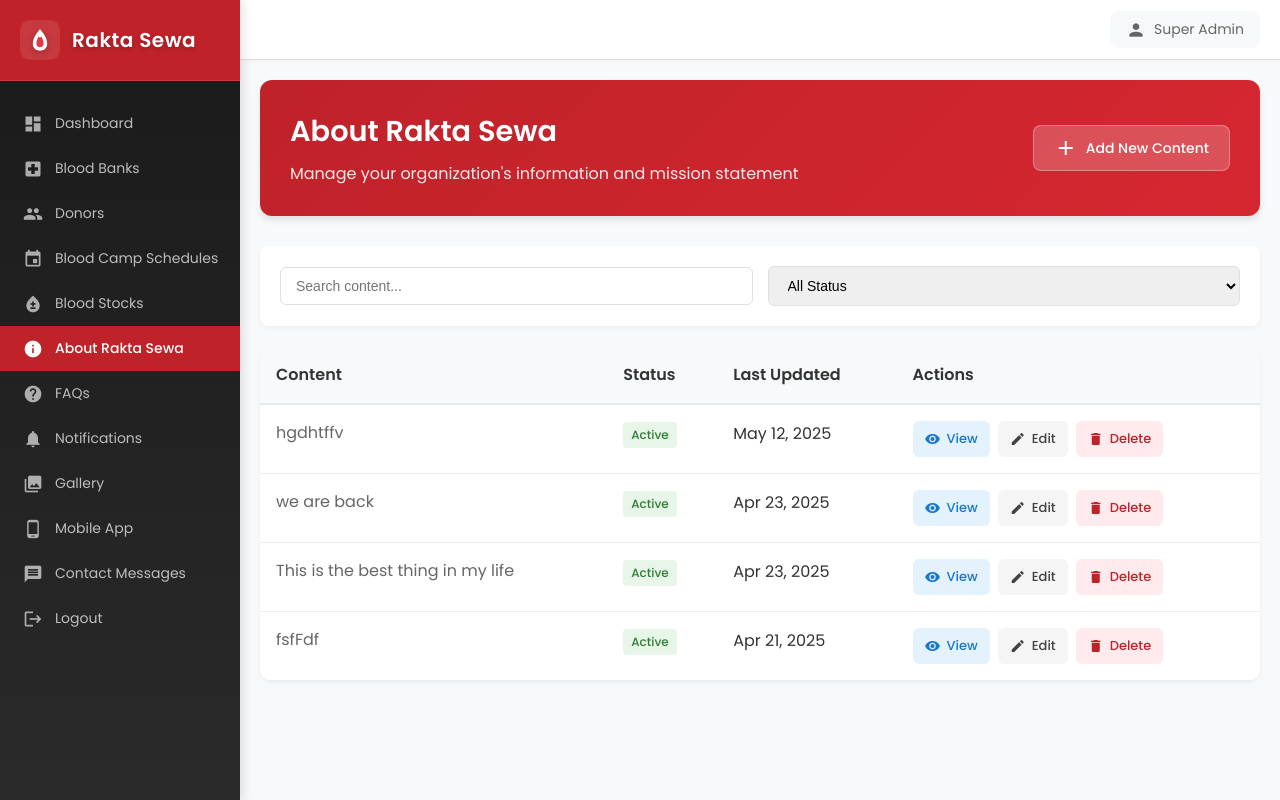
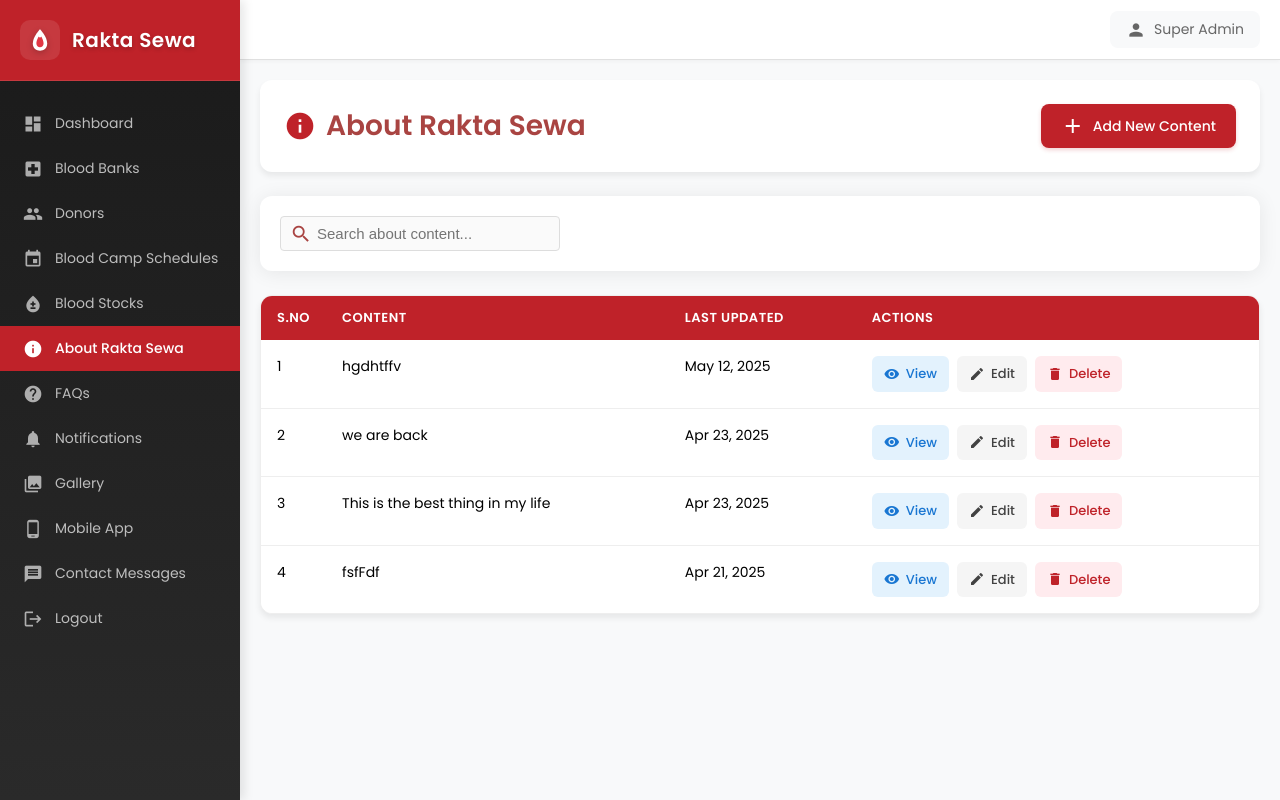
Before and after one commit to JitenChapagain/FYP, a Django app: page /admin/about-raktasewa/ in a window 1280 px wide. Run offline with Django 3.2, Linux system fonts and the light colour scheme; a user stored in the database is signed in; data comes from the database, SQL or seed files in the repository; both versions use the stored data as it was after the commit.

Commit message:
About Section...

```diff
--- a/custom_admin/templates/about_raktasewa/adminAboutRaktaSewa.html
+++ b/custom_admin/templates/about_raktasewa/adminAboutRaktaSewa.html
@@ -8,34 +8,41 @@
 {% block content %}
 <style>
     .content-header {
-        background: linear-gradient(135deg, #bf2229 0%, #d62731 100%);
-        padding: 30px;
+        background: #fff;
+        padding: 24px;
         border-radius: 12px;
-        box-shadow: 0 4px 6px rgba(0,0,0,0.1);
-        margin-bottom: 30px;
+        box-shadow: 0 4px 6px rgba(0,0,0,0.07);
+        margin-bottom: 24px;
         display: flex;
         justify-content: space-between;
         align-items: center;
-        color: white;
     }
 
     .content-title {
-        color: white;
-        font-size: 1.8rem;
+        color: #A94442;
+        font-size: 28px;
         font-weight: 600;
         margin: 0;
+        display: flex;
+        align-items: center;
+        gap: 10px;
+    }
+
+    .content-title .material-icons {
+        color: #bf2229;
+        font-size: 32px;
     }
 
     .content-subtitle {
-        color: rgba(255,255,255,0.9);
+        color: #666;
         font-size: 1rem;
         margin-top: 8px;
     }
 
     .add-button {
-        background: rgba(255,255,255,0.2);
+        background: #bf2229;
         color: white;
-        border: 1px solid rgba(255,255,255,0.3);
+        border: none;
         padding: 10px 20px;
         border-radius: 8px;
         display: flex;
@@ -46,11 +53,13 @@
         text-decoration: none;
         font-size: 14px;
         font-weight: 500;
+        box-shadow: 0 2px 4px rgba(191, 34, 41, 0.2);
     }
 
     .add-button:hover {
-        background: rgba(255,255,255,0.3);
-        transform: translateY(-2px);
+        background: #a94442;
+        transform: translateY(-1px);
+        box-shadow: 0 4px 8px rgba(191, 34, 41, 0.3);
     }
 
     .search-filter {
@@ -82,41 +91,70 @@
     .about-table {
         background: #fff;
         border-radius: 12px;
-        box-shadow: 0 2px 4px rgba(0,0,0,0.05);
+        box-shadow: 0 4px 6px rgba(0,0,0,0.07);
         overflow: hidden;
-        margin-top: 20px;
+        margin-top: 24px;
+        border: 1px solid #eee;
+    }
+
+    .section-title {
+        color: white;
+        font-size: 1.2rem;
+        font-weight: 600;
+        margin-bottom: 20px;
+        display: flex;
+        align-items: center;
+        gap: 10px;
+        padding: 12px 15px;
+        background-color: #bf2229;
+        border-radius: 6px;
+    }
+
+    .section-title .material-icons {
+        color: white;
     }
 
     .table {
         width: 100%;
-        border-collapse: separate;
+        border-collapse: collapse;
         border-spacing: 0;
+        font-size: 14px;
     }
 
     .table th {
-        background: #f8f9fa;
-        padding: 16px;
+        background: #bf2229;
+        padding: 12px 16px;
         text-align: left;
         font-weight: 600;
-        color: #333;
-        border-bottom: 2px solid #e9ecef;
+        color: #ffffff;
+        border: none;
+        white-space: nowrap;
+        font-size: 13px;
+        text-transform: uppercase;
+        letter-spacing: 0.5px;
     }
 
     .table td {
         padding: 16px;
         border-bottom: 1px solid #eee;
-        color: #333;
+        color: #000000;
         vertical-align: top;
+        background: #fff;
+        line-height: 1.5;
     }
 
-    .table tbody tr:hover {
+    .table tbody tr:last-child td {
+        border-bottom: none;
+    }
+
+    .table tbody tr:hover td {
         background-color: #f8f9fa;
     }
 
     .content-preview {
         max-width: 400px;
         line-height: 1.5;
-        color: #666;
+        color: #000 !important;
     }
 
     .status-badge {
@@ -214,34 +252,102 @@
         font-size: 14px;
         color: #999;
     }
+
+    /* Search and Filter Section */
+    .search-box {
+        background: #fff;
+        padding: 20px;
+        border-radius: 12px;
+        box-shadow: 0 2px 20px rgba(0,0,0,0.08);
+        margin-bottom: 24px;
+        display: flex;
+        align-items: center;
+        gap: 16px;
+    }
+    .search-control {
+        position: relative;
+        display: flex;
+        align-items: center;
+        width: 280px;
+    }
+    .search-input {
+        padding: 8px 36px 8px 36px;
+        border: 1px solid #ddd;
+        border-radius: 4px;
+        font-size: 15px;
+        width: 100%;
+        color: #000000;
+        background: #fafafa;
+        transition: border 0.2s;
+    }
+    .search-input:focus {
+        outline: none;
+        border-color: #a94442;
+        background: #fff;
+    }
+    .search-icon {
+        position: absolute;
+        left: 10px;
+        color: #a94442;
+        font-size: 22px;
+        pointer-events: none;
+        z-index: 2;
+    }
+    .clear-search {
+        position: absolute;
+        right: 8px;
+        background: none;
+        border: none;
+        color: #a94442;
+        font-size: 20px;
+        cursor: pointer;
+        display: none;
+        align-items: center;
+        justify-content: center;
+        z-index: 3;
+        padding: 0;
+    }
+    .clear-search.visible {
+        display: flex;
+    }
+    .no-results {
+        text-align: center;
+        padding: 20px;
+        color: #666;
+        font-style: italic;
+    }
 </style>
 
 <div class="content-header">
-    <div>
-        <h1 class="content-title">About Rakta Sewa</h1>
-        <p class="content-subtitle">Manage your organization's information and mission statement</p>
-    </div>
+    <h1 class="content-title">
+        <span class="material-icons">info</span>
+        About Rakta Sewa
+    </h1>
     <a href="{% url 'admin_about_raktasewa_add' %}" class="add-button">
         <span class="material-icons">add</span>
         Add New Content
     </a>
 </div>
 
-<div class="search-filter">
-    <input type="text" class="search-input" placeholder="Search content..." id="searchInput">
-    <select class="search-input" style="width: 150px;">
-        <option value="">All Status</option>
-        <option value="active">Active</option>
-        <option value="draft">Draft</option>
-    </select>
+<form class="search-box" onsubmit="return false;">
+    <div class="search-control">
+        <span class="material-icons search-icon">search</span>
+        <input type="text"
+               class="search-input"
+               placeholder="Search about content..."
+               autocomplete="off">
+        <button type="button" id="clearSearch" class="clear-search" onclick="clearSearch()">
+            <span class="material-icons">close</span>
+        </button>
     </div>
+</form>
 
 <div class="about-table">
     <table class="table">
         <thead>
             <tr>
+                <th style="width: 60px;">S.No</th>
                 <th>Content</th>
-                <th>Status</th>
                 <th>Last Updated</th>
                 <th>Actions</th>
             </tr>
@@ -249,11 +355,9 @@
         <tbody>
             {% for about in about_contents %}
             <tr>
+                <td class="serial-number">{{ forloop.counter }}</td>
                 <td>
                     <div class="content-preview">{{ about.content|truncatechars:100 }}</div>
-                </td>
-                <td>
-                    <span class="status-badge status-active">Active</span>
                 </td>
                 <td>{{ about.updated_at|date:"M d, Y" }}</td>
                 <td>
@@ -276,10 +380,8 @@
             {% empty %}
             <tr>
                 <td colspan="4">
-                    <div class="empty-state">
-                        <span class="material-icons">description</span>
-                        <div class="empty-state-text">No content available</div>
-                        <div class="empty-state-subtext">Click the "Add New Content" button to create your first entry</div>
+                    <div class="no-results">
+                        No about content available
                     </div>
                 </td>
             </tr>
@@ -289,18 +391,65 @@
 </div>
 
 <script>
-    document.getElementById('searchInput').addEventListener('input', function(e) {
-        const searchText = e.target.value.toLowerCase();
-        const rows = document.querySelectorAll('.table tbody tr');
+// Search functionality
+function filterTable() {
+    const searchInput = document.querySelector('.search-input');
+    const searchTerm = searchInput.value.toLowerCase().trim();
+    const clearButton = document.getElementById('clearSearch');
+    const tableBody = document.querySelector('.table tbody');
+    const tableRows = tableBody.querySelectorAll('tr');
+    const noResults = document.querySelector('.no-results');
+    let visibleCount = 0;
+    let serial = 1;
 
-        rows.forEach(row => {
-            const content = row.querySelector('.content-preview').textContent.toLowerCase();
-            if (content.includes(searchText)) {
+    // Show/hide clear button based on input value
+    if (searchTerm) {
+        clearButton.classList.add('visible');
+    } else {
+        clearButton.classList.remove('visible');
+    }
+
+    tableRows.forEach(row => {
+        const contentCell = row.querySelector('.content-preview');
+        const serialCell = row.querySelector('.serial-number');
+        if (!contentCell || !serialCell) return;
+        const contentText = contentCell.textContent.toLowerCase();
+
+        if (contentText.includes(searchTerm)) {
             row.style.display = '';
+            serialCell.textContent = serial;
+            serial++;
+            visibleCount++;
         } else {
             row.style.display = 'none';
         }
     });
+
+    // Show/hide no results message
+    if (visibleCount === 0) {
+        noResults.style.display = 'block';
+    } else {
+        noResults.style.display = 'none';
+    }
+}
+
+// Add event listener for search input
+const searchInputElem = document.querySelector('.search-input');
+searchInputElem.addEventListener('input', filterTable);
+searchInputElem.addEventListener('focus', filterTable);
+
+// Ensure clear button works on click (in addition to inline onclick)
+document.getElementById('clearSearch').addEventListener('click', function(e) {
+    e.preventDefault();
+    clearSearch();
 });
+
+// Clear search functionality
+function clearSearch() {
+    const searchInput = document.querySelector('.search-input');
+    searchInput.value = '';
+    filterTable();
+    searchInput.focus();
+}
 </script>
 {% endblock %}
```
Also changed, not shown: custom_admin/templates/about_raktasewa/adminAboutRaktaSewaAdd.html (+84 -49 lines), custom_admin/templates/about_raktasewa/adminAboutRaktaSewaDetail.html (+98 -98 lines), custom_admin/templates/about_raktasewa/adminAboutRaktaSewaEdit.html (+84 -54 lines), db.sqlite3. Lines whose indentation alone changed are shown as unchanged.
